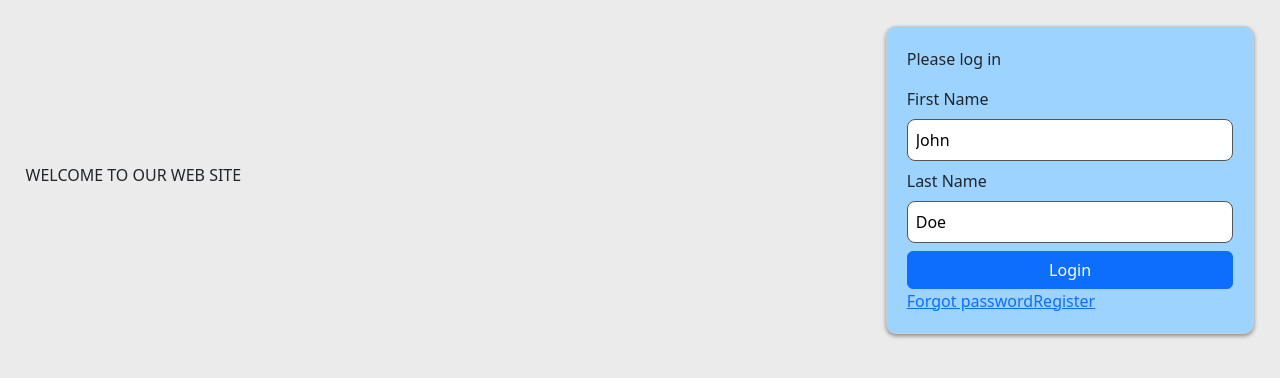
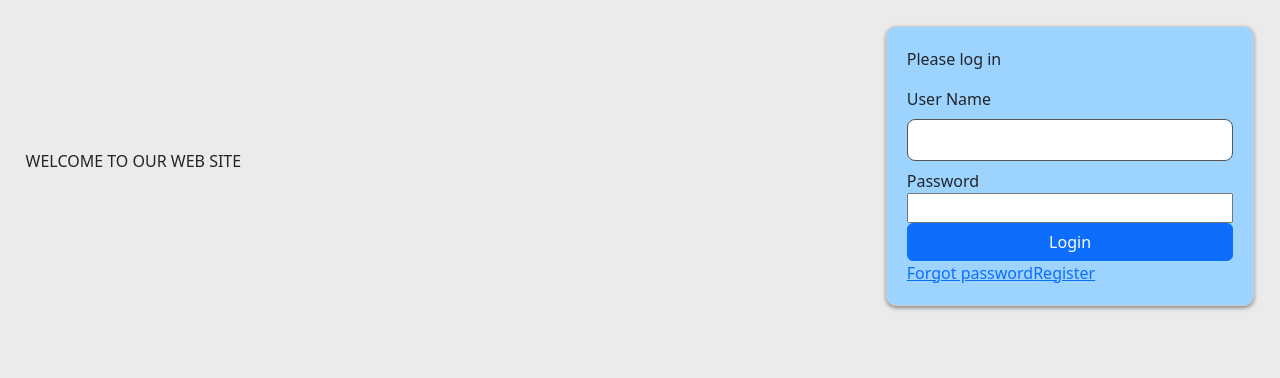
Before and after one commit to SivakumarM-ks005/dev-project-1, an Angular app: page /login in a window 1280 px wide. Shown: the top 378 px of the page. Built offline with nearby package versions, Linux system fonts and the light colour scheme.

Commit message:
initial
initial

```diff
--- a/src/app/app.config.ts
+++ b/src/app/app.config.ts
@@ -3,7 +3,10 @@ import { provideRouter } from '@angular/router';
 
 import { routes } from './app.routes';
 import { provideClientHydration, withEventReplay } from '@angular/platform-browser';
+import { provideHttpClient } from '@angular/common/http';
 
 export const appConfig: ApplicationConfig = {
-  providers: [provideZoneChangeDetection({ eventCoalescing: true }), provideRouter(routes), provideClientHydration(withEventReplay())]
+  providers: [provideZoneChangeDetection({ eventCoalescing: true }), provideRouter(routes), provideClientHydration(withEventReplay()),
+    provideHttpClient()
+  ]
 };
--- a/src/app/common/layout/layout.component.html
+++ b/src/app/common/layout/layout.component.html
@@ -32,8 +32,8 @@
             </li>
           </ul>
           <form class="d-flex">
-            <input class="form-control me-2" type="search" placeholder="Search" aria-label="Search">
-            <button class="btn btn-outline-success" type="submit">Search</button>
+            <input class="form-control me-2" name="userName"  [(ngModel)]="loginObj.userName" type="search" placeholder="Search" aria-label="Search">
+            <button class="btn btn-outline-success" name="Password"  [(ngModel)]="loginObj.Password" type="submit">Search</button>
           </form>
         </div>
       </div>
--- a/src/app/common/layout/layout.component.ts
+++ b/src/app/common/layout/layout.component.ts
@@ -1,11 +1,13 @@
 import { Component } from '@angular/core';
+import { FormsModule } from '@angular/forms';
 
 @Component({
   selector: 'app-layout',
-  imports: [],
+  imports: [ FormsModule],
   templateUrl: './layout.component.html',
   styleUrl: './layout.component.scss'
 })
 export class LayoutComponent {
 
+
 }
--- a/src/login/login/login.component.html
+++ b/src/login/login/login.component.html
@@ -5,11 +5,11 @@
     <form class="login">
     <div class="login-box">
             <p>Please log in</p>
-            <label for="fname">First Name</label>
-            <input type="text" id="fname" name="fname" value="John">
-            <label for="lname">Last Name</label>
-            <input type="text" id="lname" name="lname" value="Doe">
-            <button type="button" class="btn btn-primary">Login</button>
+            <label for="fname">User Name</label>
+            <input type="text" id="EmailId" name="EmailId" [(ngModel)]="loginObj.EmailId" >
+            <label for="lname">Password</label>
+            <input type="password" id="Password" [(ngModel)]="loginObj.Password" name="Password">
+            <button type="button" (click)="login()" class="btn btn-primary">Login</button>
             <div class="links">
               <a href="#">Forgot password</a>
               <a href="#">Register</a>
--- a/src/login/login/login.component.ts
+++ b/src/login/login/login.component.ts
@@ -1,11 +1,33 @@
-import { Component } from '@angular/core';
+import { HttpClient } from '@angular/common/http';
+import { Component, inject } from '@angular/core';
+import { FormsModule } from '@angular/forms';
 
 @Component({
   selector: 'app-login',
-  imports: [],
+  imports: [ FormsModule],
   templateUrl: './login.component.html',
   styleUrl: './login.component.scss'
 })
 export class LoginComponent {
 
+  loginObj={
+    "EmailId":"",
+      "Password": ""
+  };
+
+  http=inject(HttpClient);
+
+  login(){
+    debugger
+    this.http.post("https://freeapi.miniprojectideas.com/api/User/Login",this.loginObj).subscribe((res:any)=>{
+      debugger
+      if(res.result){
+
+        alert("login success")
+      }else{
+        debugger
+        alert("check the username and password")
+      }
+    })
+  }
 }
```
